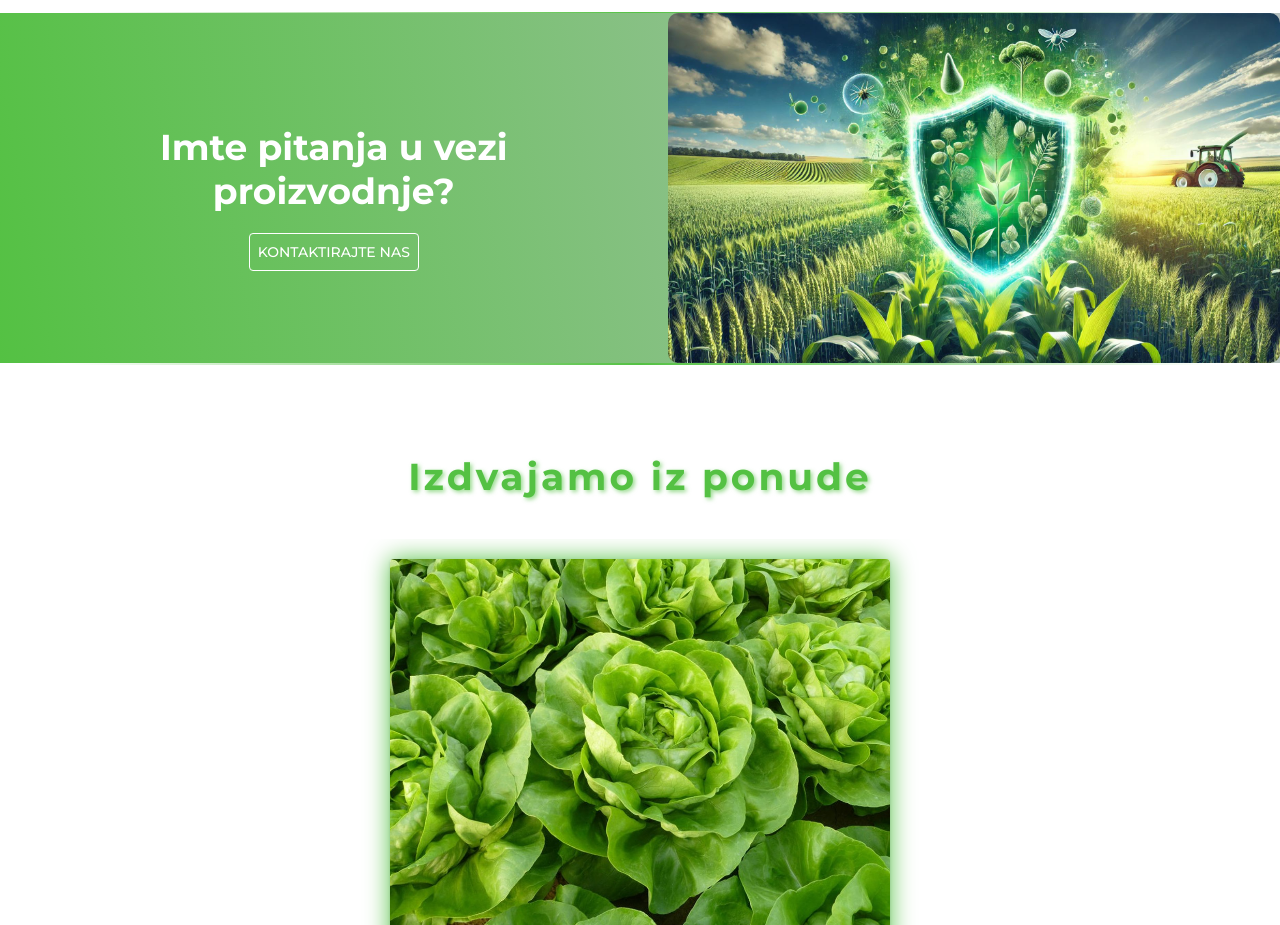
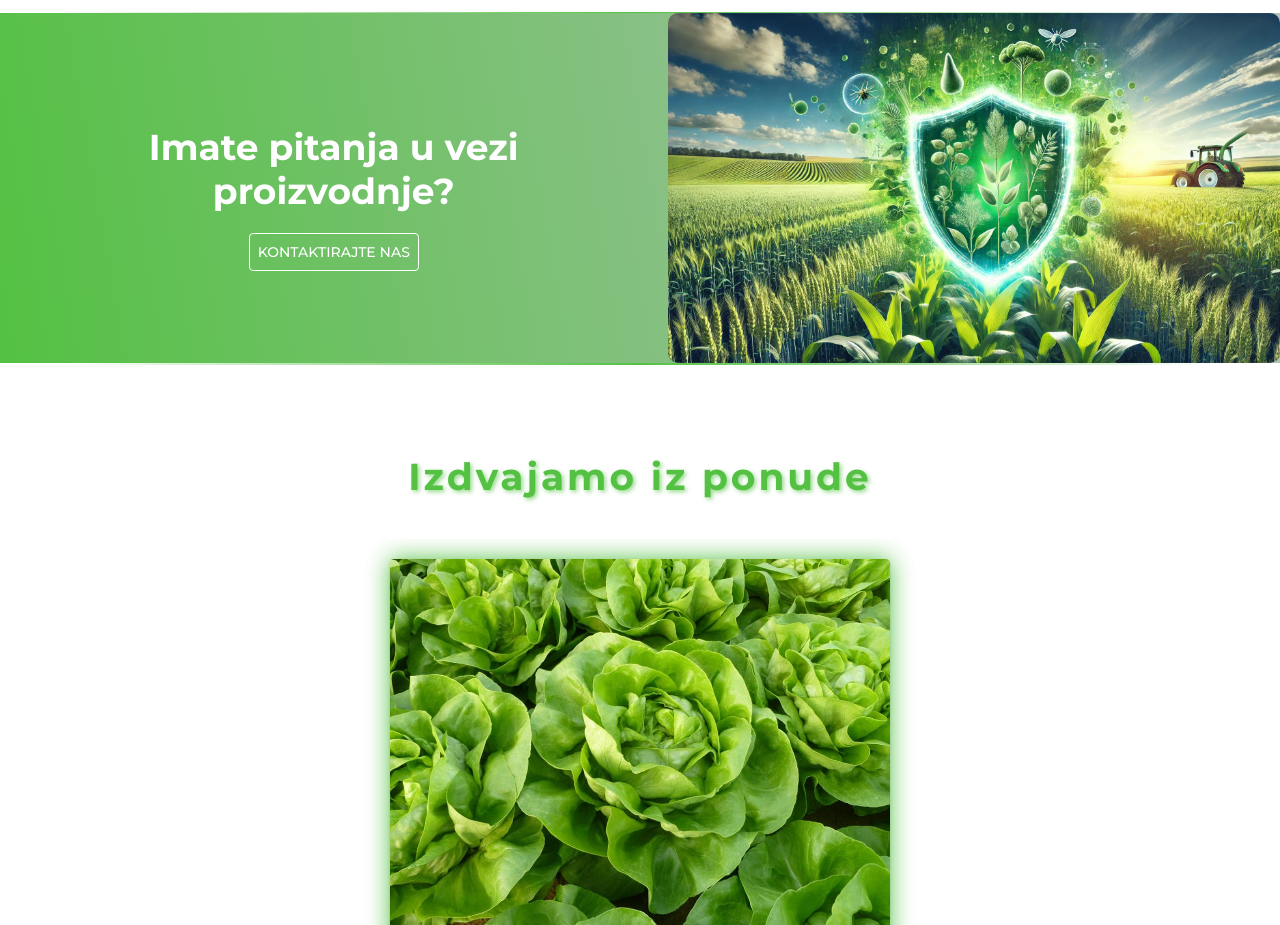
Before and after one commit to steve958/plant-centar, a React (Vite) app: page /#/pocetna in a window 1280 px wide. Shown: the part 3280-4205 px from the top of the page. Built offline with nearby package versions, Linux system fonts and the light colour scheme.

Commit message:
spell check

```diff
--- a/src/components/Homepage/Carousel/Carousel.tsx
+++ b/src/components/Homepage/Carousel/Carousel.tsx
@@ -25,7 +25,7 @@ export default function Carousel() {
     },
     {
       image: blueberry,
-      heading: "Intezivni uzgoj voća",
+      heading: "Intenzivni uzgoj voća",
       moreInfo:
         "U našoj zemlji poslednih godina zastupljena je ekspanzija useva i zasada po najnovijim konrolisanim sistemima gajenja. Borovnica se pokazala kao pionir i kao kultura koja je postala naš svojevrsni brend, dok se u tom pravcu ide i u gajenju ostalih kultura poput jagode i maline, a takođe i raznih povrtarskih kultura. Poznavanje fiziologije i potreba u gajenju ovih kultura predstavlja iskorak u budućnost poljoprivrede i oblast gde se mi kao kompanija uspešno pronalazimo.",
     },
--- a/src/components/Homepage/NeedHelp/NeedHelp.tsx
+++ b/src/components/Homepage/NeedHelp/NeedHelp.tsx
@@ -17,7 +17,7 @@ export default function NeedHelp() {
             {/* Bottom section - Promo Banner */}
             <div className="promo-banner">
                 <div className="promo-text">
-                    <h2>Imte pitanja u vezi proizvodnje?</h2>
+                    <h2>Imate pitanja u vezi proizvodnje?</h2>
                 </div>
                 <Button onClick={navigateToContactPage} className="learn-more-btn">Kontaktirajte nas</Button>
             </div>
```
